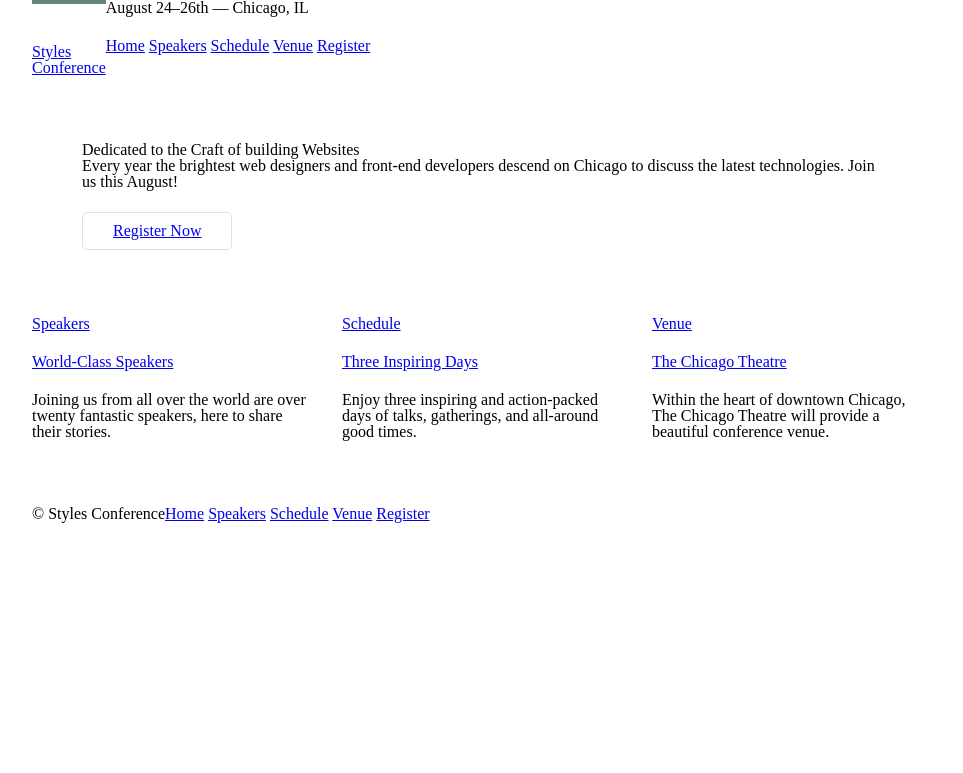
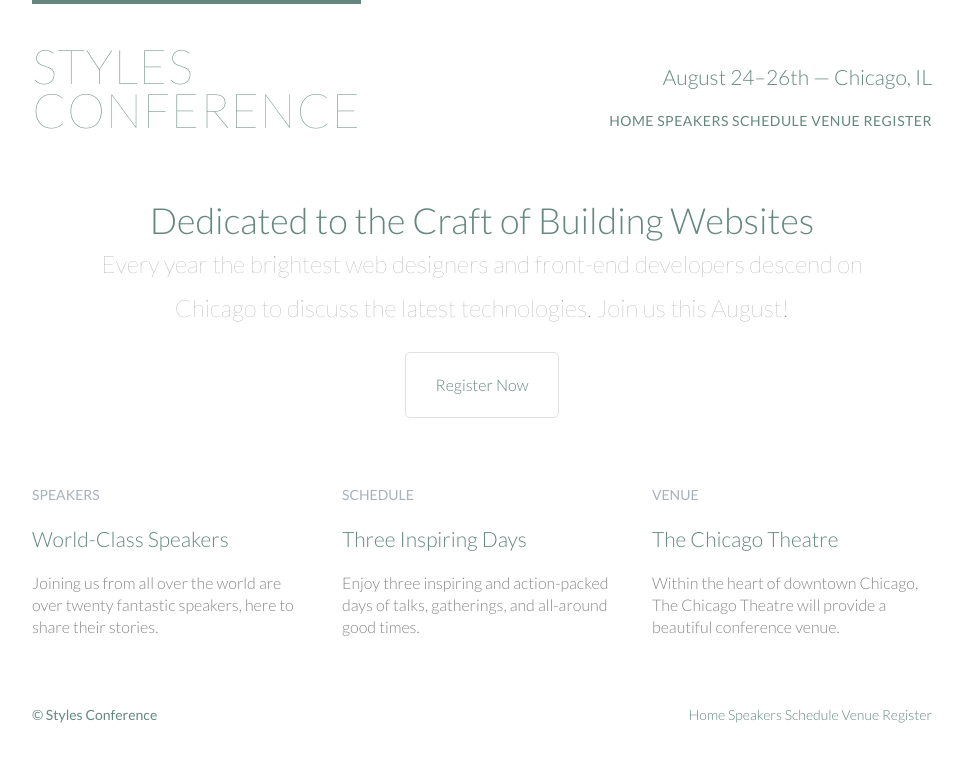
Before and after one commit to robertsturner52/styles-conference, a plain HTML site: page index.html in a window 1280 px wide. Shown: the whole page, without its empty margins (158-1121 px from the left). Drawn offline with Linux system fonts and the light colour scheme.

Commit message:
Chapter 6
Typography chapter

```diff
--- a/assets/stylesheets/main.css
+++ b/assets/stylesheets/main.css
@@ -1,6 +1,67 @@
 
 /* Eric Meyer's Reset CSS v2.0 - http://cssreset.com */
 html,body,div,span,applet,object,iframe,h1,h2,h3,h4,h5,h6,p,blockquote,pre,a,abbr,acronym,address,big,cite,code,del,dfn,em,img,ins,kbd,q,s,samp,small,strike,strong,sub,sup,tt,var,b,u,i,center,dl,dt,dd,ol,ul,li,fieldset,form,label,legend,table,caption,tbody,tfoot,thead,tr,th,td,article,aside,canvas,details,embed,figure,figcaption,footer,header,hgroup,menu,nav,output,ruby,section,summary,time,mark,audio,video{border:0;font-size:100%;font:inherit;vertical-align:baseline;margin:0;padding:0}article,aside,details,figcaption,figure,footer,header,hgroup,menu,nav,section{display:block}body{line-height:1}ol,ul{list-style:none}blockquote,q{quotes:none}blockquote:before,blockquote:after,q:before,q:after{content:none}table{border-collapse:collapse;border-spacing:0}
+
+/* Custom Styles */
+
+body {
+    color: #888;
+    font: 300 16px/22px "Lato", "Open Sans", "Helvetica Neue", Helvetica, Arial, sans-serif;
+}
+
+/* Typography */
+
+h1, h3, h4, h5, p {
+    margin-bottom: 22px;
+}
+h1, h2, h3, h4 {
+    color: #648880;
+}
+h1 {
+    font-size: 36px;
+    line-height: 44px;
+}
+h2 {
+    font-size: 24px;
+    line-height: 44px;
+}
+h3 {
+    font-size: 21px;
+}
+h4 {
+    font-size: 18px;
+}
+h5 {
+    color: #a9b2b9;
+    font-size: 14px;
+    font-weight: 400;
+    text-transform: uppercase;
+}
+strong {
+    font-weight: 400;
+}
+cite, em {
+    font-style: italic;
+}
+
+/* Links */
+
+a {
+    color: #648880;
+    text-decoration: none;
+}
+a:hover {
+    color: #a9b2b9;
+}
+p a {
+    border-bottom: 1px solid #dfe2ef;
+}
+
+/* Navigation */
+
+.nav {
+    text-align: right;
+}
 
 /* Grid */
 
@@ -46,12 +107,6 @@ html,body,div,span,applet,object,iframe,h1,h2,h3,h4,h5,h6,p,blockquote,pre,a,abb
     *zoom: 1;
 }
 
-/* Typography */
-
-h1, h3, h4, h5, p {
-    margin-bottom: 22px;
-}
-
 /* Buttons */
 
 .btn {
@@ -68,6 +123,18 @@ h1, h3, h4, h5, p {
 
 .hero {
     padding: 22px 80px 66px 80px;
+    line-height: 44px;
+    text-align: center;
+}
+.hero h2 {
+    font-size: 36px;
+}
+.hero p {
+    font-size: 24px;
+    font-weight: 100;
+}
+.teaser a:hover h3 {
+    color: #a9b2b9;
 }
 
 /* Primary Header */
@@ -76,14 +143,32 @@ h1, h3, h4, h5, p {
     float: left;
     border-top: 4px solid #648880;
     padding: 40px 0 22px 0;
+    font-size: 48px;
+    font-weight: 100;
+    letter-spacing: .5px;
+    line-height: 44px;
+    text-transform: uppercase;
+}
+.tagline {
+    margin: 66px 0 22px 0;
+    text-align: right;
+}
+.primary-nav {
+    font-size: 14px;
+    font-weight: 400;
+    letter-spacing: .5px;
+    text-transform: uppercase;
 }
 
 /* Primary Footer */
 
 .primary-footer small {
     float: left;
+    font-weight: 400;
 }
 .primary-footer {
     padding-bottom: 44px;
     padding-top: 44px;
+    color: #648880;
+    font-size: 14px;
 }
--- a/index.html
+++ b/index.html
@@ -4,14 +4,15 @@
     <meta charset="utf-8">
     <title>Styles Conference</title>
     <link rel="stylesheet" href="assets/stylesheets/main.css">
+    <link rel="stylesheet" href="http://fonts.googleapis.com/css?family=Lato:100,300,400">
 </head>
 <body>
     <header class="container group">
         <h1 class="logo">
             <a href="index.html">Styles <br> Conference</a>
         </h1>
-        <h3>August 24&ndash;26th &mdash; Chicago, IL</h3>
-        <nav>
+        <h3 class="tagline">August 24&ndash;26th &mdash; Chicago, IL</h3>
+        <nav class="nav primary-nav">
             <a href="index.html">Home</a>
             <a href="speakers.html">Speakers</a>
             <a href="schedule.html">Schedule</a>
@@ -20,26 +21,26 @@
         </nav>
     </header>
     <section class="hero container">
-        <h2>Dedicated to the Craft of building  Websites</h2>
+        <h2>Dedicated to the Craft of Building  Websites</h2>
         <p>Every year the brightest web designers and front-end developers descend on Chicago to discuss the latest technologies. Join us this August!</p>
         <a class="btn btn-alt" href="register.html">Register Now</a>
     </section>
     <section class="grid"><!--
-         --><section class="col-1-3">
+         --><section class="teaser col-1-3">
             <a href="speakers.html">
                 <h5>Speakers</h5>
                 <h3>World-Class Speakers</h3>
             </a>
             <p>Joining us from all over the world are over twenty fantastic speakers, here to share their stories.</p>
         </section><!--
-     --><section class="col-1-3">
+     --><section class="teaser col-1-3">
             <a href="schedule.html">
                 <h5>Schedule</h5>
                 <h3>Three Inspiring Days</h3>
             </a>
             <p>Enjoy three inspiring and action-packed days of talks, gatherings, and all-around good times.</p>
         </section><!--
-     --><section class="col-1-3">
+     --><section class="teaser col-1-3">
             <a href="venue.html">
                 <h5>Venue</h5>
                 <h3>The Chicago Theatre</h3>
@@ -49,7 +50,7 @@
  --></section>
     <footer class="primary-footer container group">
         <small>&copy; Styles Conference</small>
-        <nav>
+        <nav class="nav">
             <a href="index.html">Home</a>
             <a href="speakers.html">Speakers</a>
             <a href="schedule.html">Schedule</a>
```
Also changed, not shown: register.html (+9 -6 lines), schedule.html (+3 -3 lines), speakers.html (+3 -3 lines), venue.html (+3 -3 lines).
